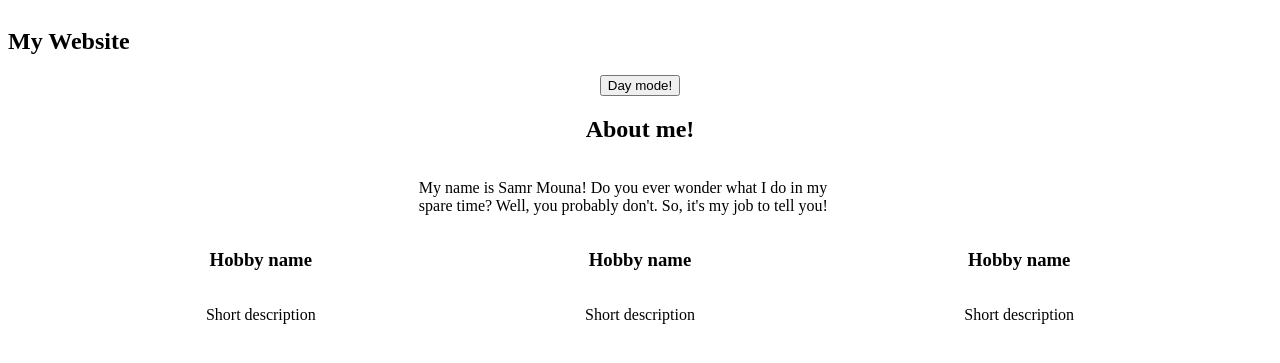
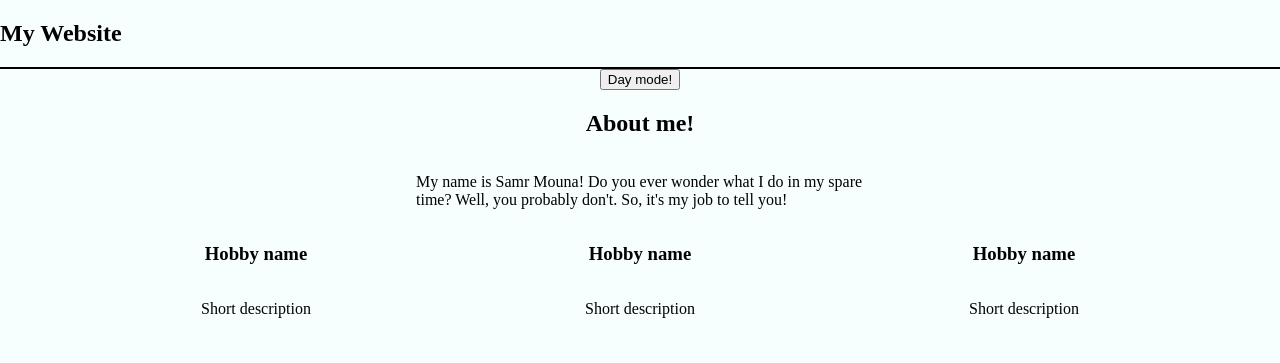
Before and after one commit to mousity/PHP-Class-Projects, a PHP site: page / in a window 1280 px wide. Shown: the top 363 px of the page. Run offline with PHP 8.4, Linux system fonts and the light colour scheme.

Commit message:
Simple styling still

```diff
--- a/First-Site/styles.css
+++ b/First-Site/styles.css
@@ -2,11 +2,14 @@ body {
     display: flex;
     flex-direction: column;
     align-items: center;
+    margin: 0;
+    padding: 0;
+    background-color: rgb(247, 254, 254);
 }
 
 .heading {
     width: 100%;
-    border-bottom: 2px black;
+    border-bottom: 2px solid black;
 }
 
 .menu {
```
